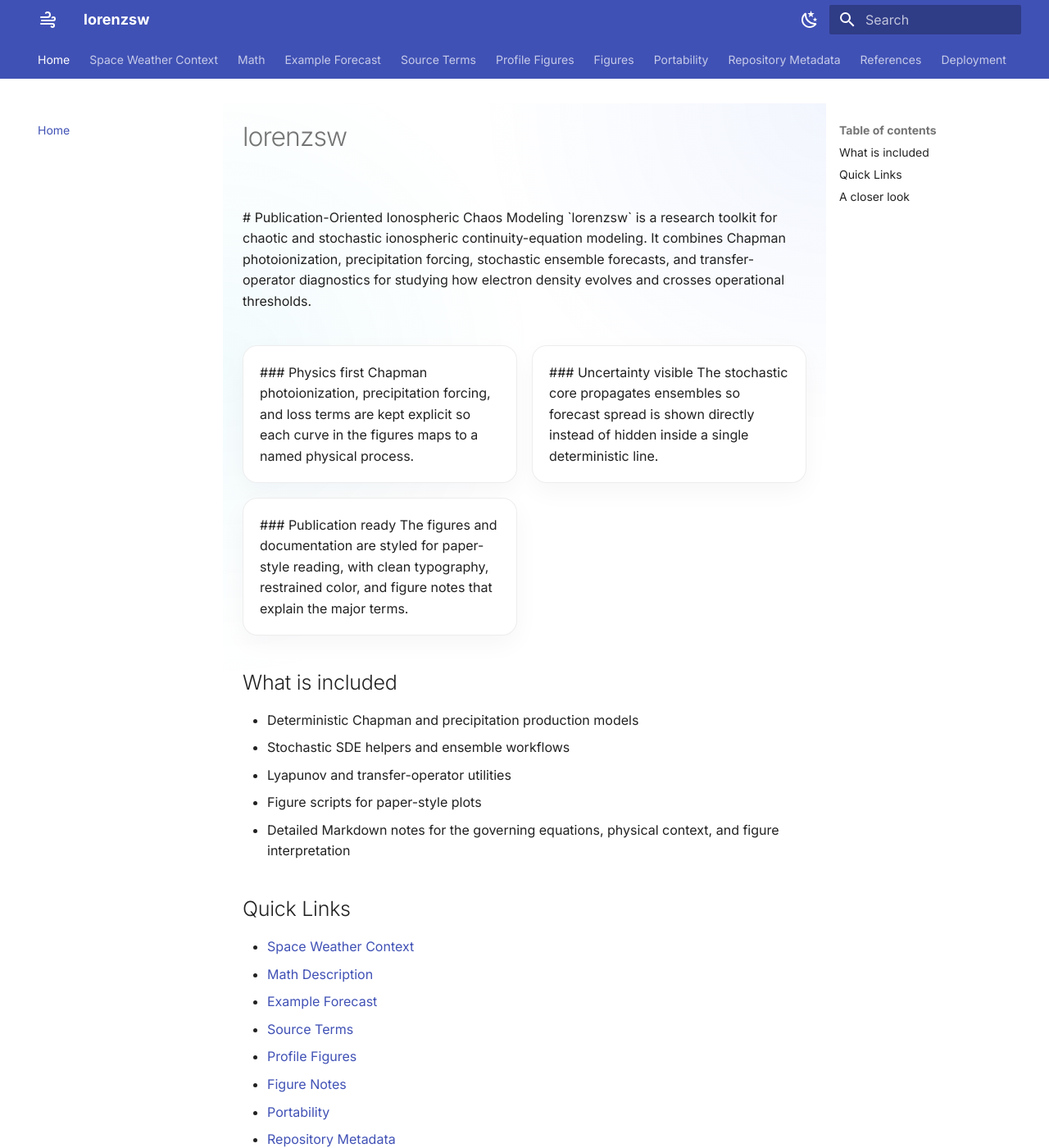
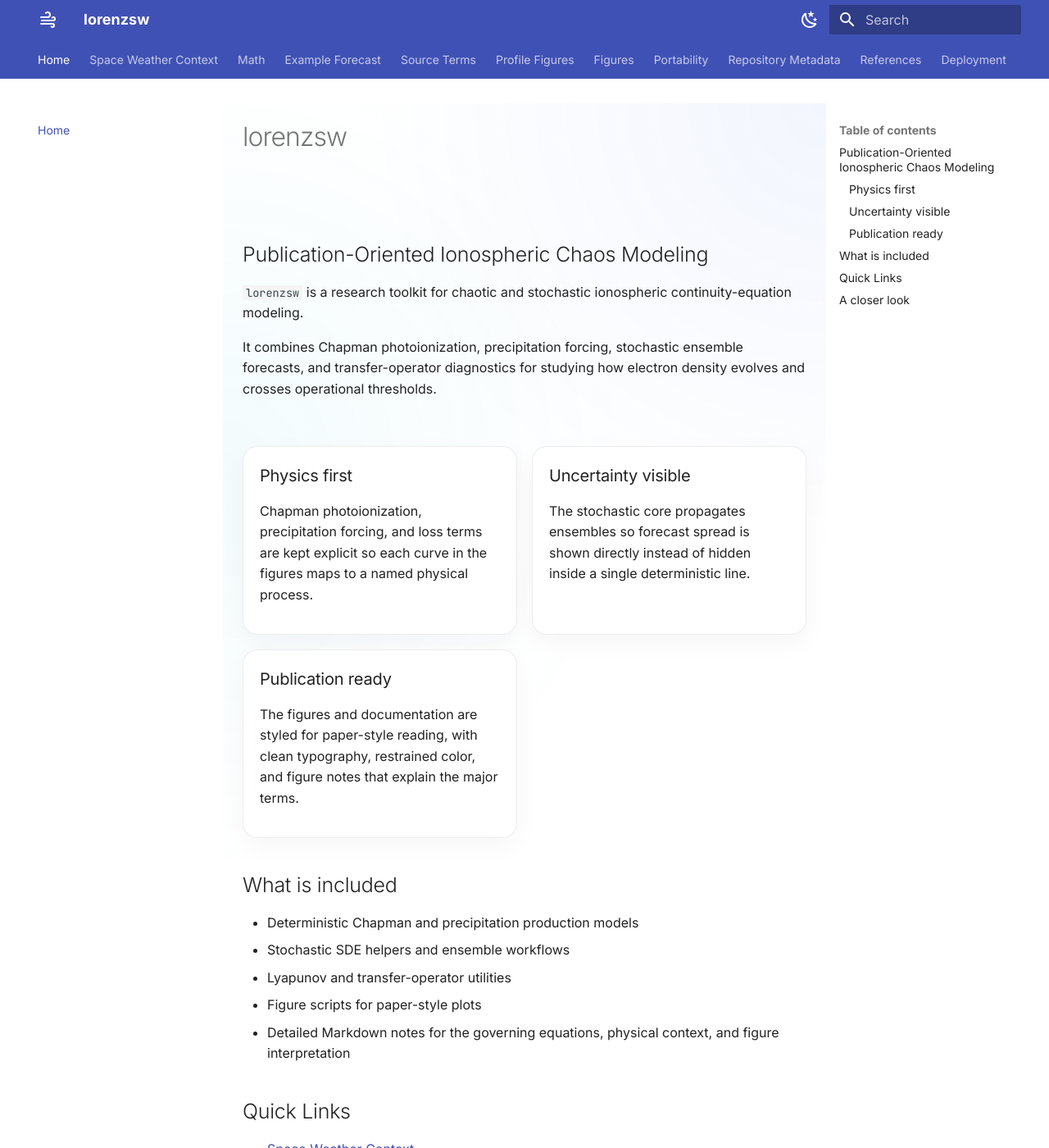
Before and after one commit to shibaji7/lorenz-sw-chaos, an MkDocs documentation site: the page built from docs/index.md, in a window 1280 px wide and 1400 px high. Shown: the whole window at 82% size. Built offline with MkDocs 1.6.1 and Material for MkDocs 9.7.7, drawn with Linux system fonts in a browser that asks for light colours; some of the changed text lies outside the part shown.

Commit message:
Fix homepage Markdown rendering

```diff
--- a/docs/index.md
+++ b/docs/index.md
@@ -1,8 +1,8 @@
 # lorenzsw
 
-<div class="hero">
+<div class="hero" markdown="1">
 
-# Publication-Oriented Ionospheric Chaos Modeling
+## Publication-Oriented Ionospheric Chaos Modeling
 
 `lorenzsw` is a research toolkit for chaotic and stochastic ionospheric
 continuity-equation modeling.
@@ -13,9 +13,9 @@ electron density evolves and crosses operational thresholds.
 
 </div>
 
-<div class="feature-grid">
+<div class="feature-grid" markdown="1">
 
-<div class="feature-card">
+<div class="feature-card" markdown="1">
 
 ### Physics first
 
@@ -24,7 +24,7 @@ explicit so each curve in the figures maps to a named physical process.
 
 </div>
 
-<div class="feature-card">
+<div class="feature-card" markdown="1">
 
 ### Uncertainty visible
 
@@ -33,7 +33,7 @@ instead of hidden inside a single deterministic line.
 
 </div>
 
-<div class="feature-card">
+<div class="feature-card" markdown="1">
 
 ### Publication ready
 
@@ -69,11 +69,11 @@ typography, restrained color, and figure notes that explain the major terms.
 
 ## A closer look
 
-<div class="figure-frame">
+<div class="figure-frame" markdown="1">
 
 ![Figure 4: Exceedance probability and tail risk](assets/figures/fig4_exceedance.png)
 
-<div class="figure-caption">Exceedance maps and tail probabilities are the
+<div class="figure-caption" markdown="1">Exceedance maps and tail probabilities are the
 kind of threshold-based visual summary this toolkit is built to make easy to
 interpret.</div>
 
```
